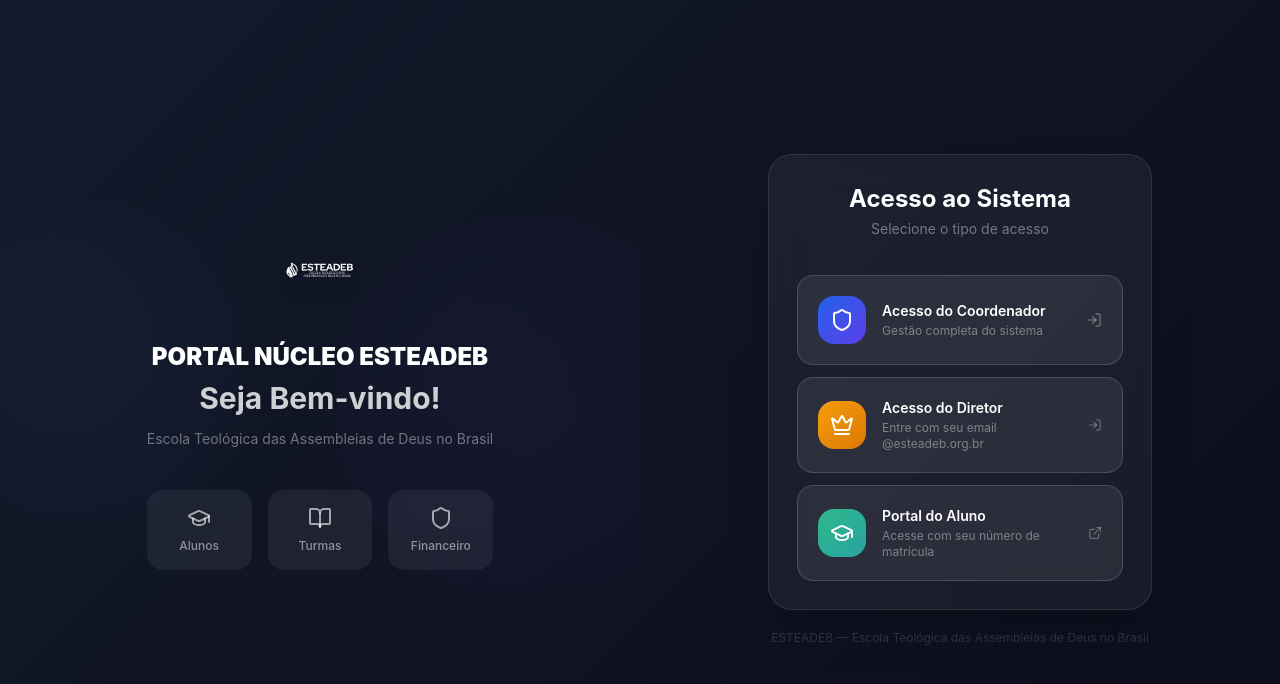
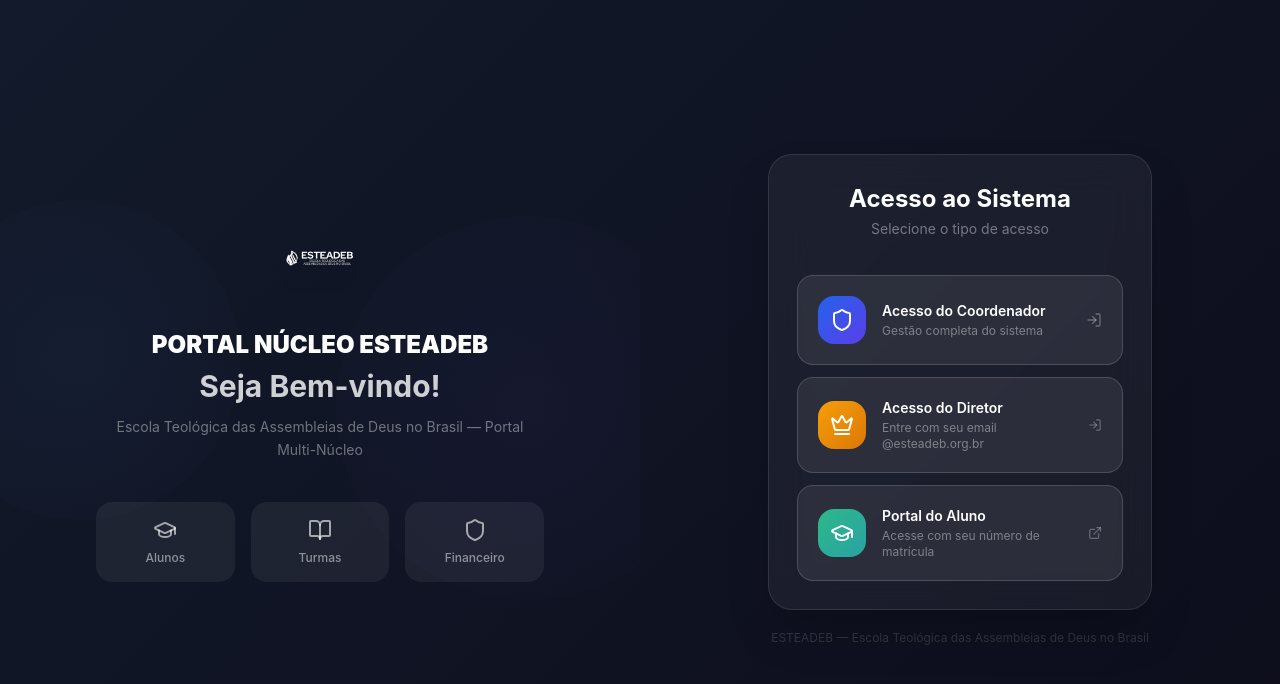
Before and after one commit to aksonpereira-spec/enter-ESTEADEBZONAOESTE, a React (Vite) app: page /login in a window 1280 px wide. Shown: the top 684 px of the page. Built offline with nearby package versions, Linux system fonts and the light colour scheme.

Commit message:
docs(login): update branding text on login page

```diff
--- a/src/pages/Login.tsx
+++ b/src/pages/Login.tsx
@@ -114,7 +114,7 @@
             Seja Bem-vindo!
           </p>
           <p className="text-white/40 text-sm leading-relaxed">
-            Escola Teológica das Assembleias de Deus no Brasil
+            Escola Teológica das Assembleias de Deus no Brasil — Portal Multi-Núcleo
           </p>
 
           <div className="mt-10 grid grid-cols-3 gap-4">
```
